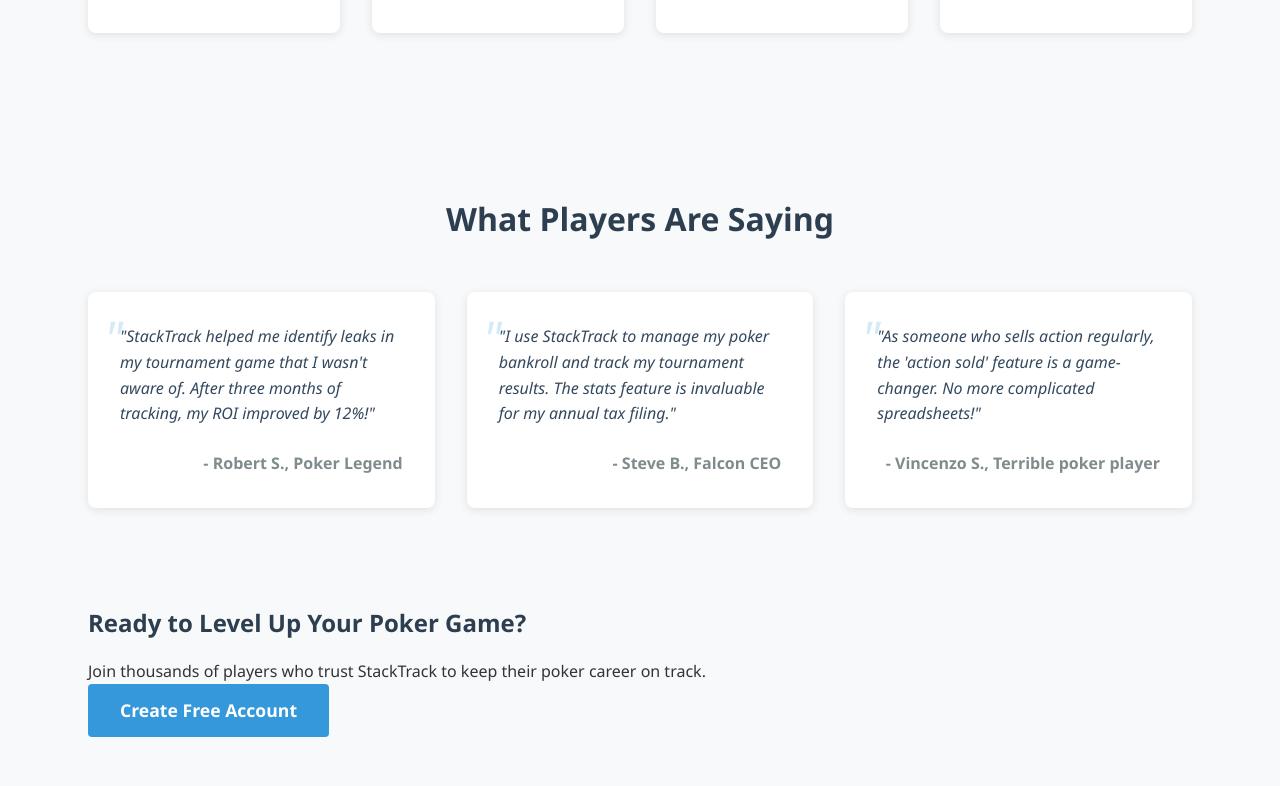
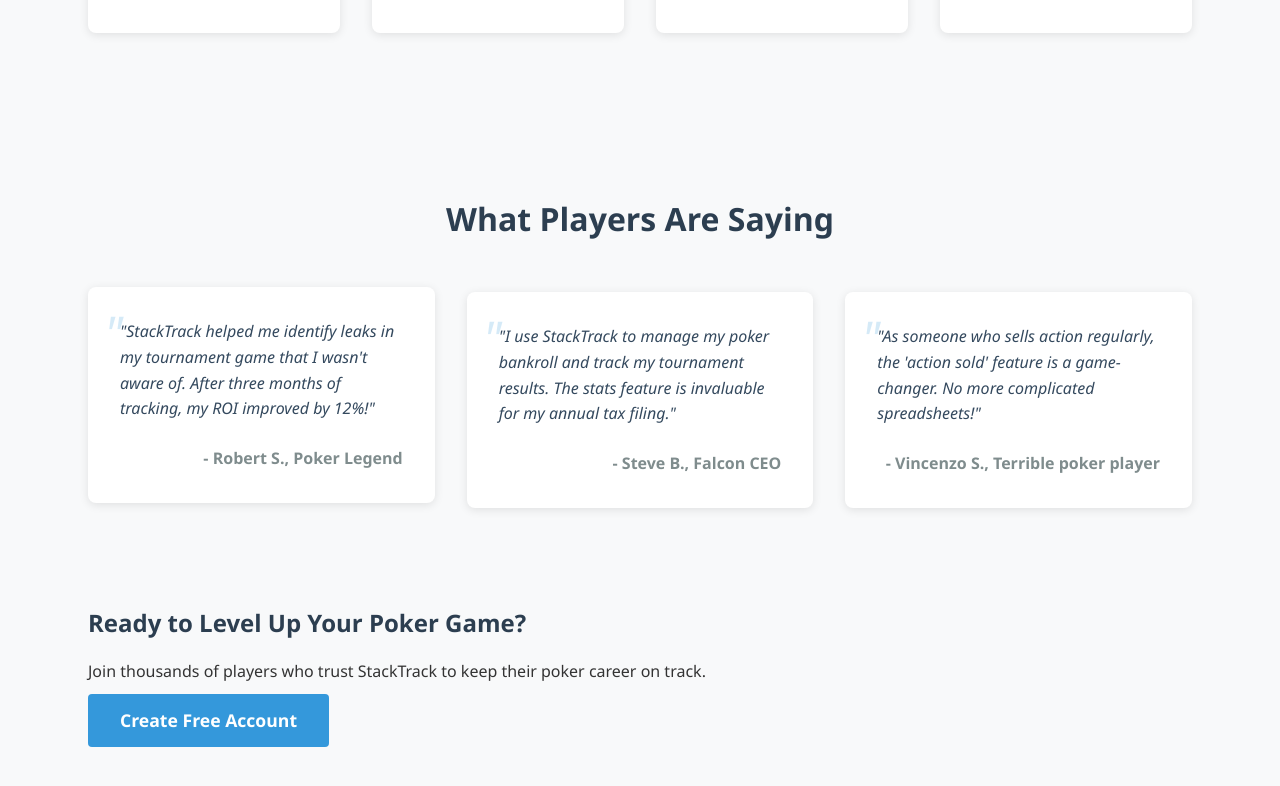
Before and after one commit to vincenzo-scotto001/stacktrack, a React (Create React App) app in the folder stack-track/: page / in a window 1280 px wide. In both pictures the pointer is over the element 261 px from the left and 1372 px from the top of the page. Shown: the part 972-1758 px from the top of the page. Built offline with nearby package versions, Linux system fonts and the light colour scheme; no server answers.

Commit message:
fixed some homepage layouts

```diff
--- a/stack-track/src/index.css
+++ b/stack-track/src/index.css
@@ -264,6 +264,7 @@
 
 /* Button sizes */
 .large-btn {
+  margin-top: 10px;
   padding: 1rem 2rem;
   font-size: 1.1rem;
   min-height: 48px;
@@ -467,6 +468,11 @@
   border-radius: 8px;
   box-shadow: 0 2px 10px rgba(0, 0, 0, 0.1);
   position: relative;
+  transition: transform 0.3s ease;
+}
+
+.testimonial-card:hover {
+  transform: translateY(-5px);
 }
 
 .testimonial-card p {
```
